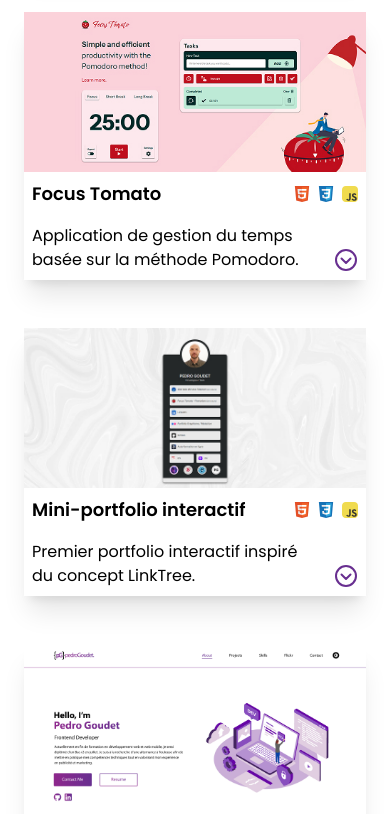
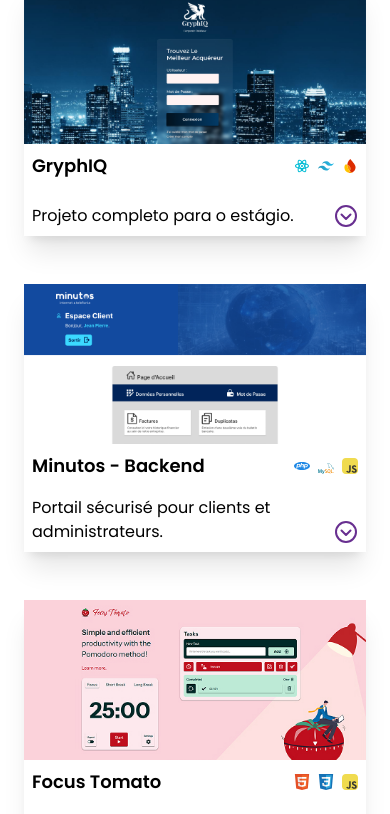
Before and after one commit to pmgoudet/portfolio-pedro, a React (Vite) app: page / in a window 390 px wide. Shown: the part 1613-2427 px from the top of the page. Built offline with nearby package versions, Linux system fonts and the light colour scheme; what tailwind-hamburgers would draw is missing.

Commit message:
Projets Ok
acho

```diff
--- a/src/components/Project.tsx
+++ b/src/components/Project.tsx
@@ -1,7 +1,6 @@
-// import React from 'react';
 import iconDownArrow from '../assets/icon/arrow-down.svg'
 import Button from './Button'
-import { useState, useRef, useEffect } from 'react';
+import { useState, useRef, useEffect } from 'react'
 
 type ProjectProps = {
   title: string;
@@ -14,15 +13,15 @@ type ProjectProps = {
 const Project = ({ title, subtitle, description, img, technologies }: ProjectProps) => {
 
   const icons: string[] = technologies;
-
-  const [openProject, setOpenProject] = useState<boolean>(false)
-
-  const onOpenProject = () => {
-    setOpenProject(!openProject)
-  }
+  const [openProject, setOpenProject] = useState<boolean>(false);
 
   const projectRef = useRef<HTMLDivElement>(null);
 
+  const onOpenProject = () => {
+    setOpenProject(!openProject);
+  }
+
+  // Fechar o projeto se clicar fora
   useEffect(() => {
     function handleClickOutside(event: MouseEvent) {
       if (projectRef.current && !projectRef.current.contains(event.target as Node)) {
@@ -30,46 +29,53 @@ const Project = ({ title, subtitle, description, img, technologies }: ProjectPro
       }
     }
 
-    document.addEventListener("mousedown", handleClickOutside);
+    document.addEventListener("click", handleClickOutside);
 
     return () => {
-      document.removeEventListener("mousedown", handleClickOutside);
+      document.removeEventListener("click", handleClickOutside);
     };
   }, []);
 
+  return (
+    <div className="shadow-xl md:w-[45%] lg:duration-300 lg:w-1/4 lg:hover:scale-110" ref={projectRef}>
 
-  return (
-    <div className="shadow-xl md:w-[45%] lg:w-1/4">
       {/* HOVER */}
       <div className={`relative w-full h-40 group overflow-hidden box-border bg-cover`} style={{ backgroundImage: `url(${img})` }}>
         <div className="absolute inset-0 bg-black bg-opacity-90 text-white opacity-0 group-hover:opacity-100 transition-opacity p-2 hidden lg:flex">
-          <p>{description}</p>
+          <p className='text-sm font-light'>{description}</p>
         </div>
       </div>
-      <div className=" bg-white relative">
-        <div className=''>
-          <div className='flex justify-between items-center'>
+
+      <div className="bg-white relative">
+        <div className="">
+          <div className="flex justify-between items-center">
             <h3 className="p-2 text-lg font-semibold">{title}</h3>
-            <div className='p-2 flex gap-2 justify-end items-end '>
+            <div className="p-2 flex gap-2 justify-end items-end ">
               {icons.map((icon, index) => (
-                <img key={index} src={icon} alt={`Logo ${icon}`} className='w-4' />
+                <img key={index} src={icon} alt={`Logo ${icon}`} className="w-4" />
               ))}
             </div>
           </div>
-          <div className='flex items-end justify-between gap-4 mt-2 '>
+          <div className="flex items-end justify-between gap-4 mt-2">
             <p className="text-base px-2 pb-2">{subtitle}</p>
-            <img src={iconDownArrow} alt="Arrow Down Icon" onClick={onOpenProject} className={`transition-transform duration-500 p-2  ${openProject ? 'rotate-180' : 'rotate-0'}`}
+            <img
+              src={iconDownArrow}
+              alt="Arrow Down Icon"
+              onClick={onOpenProject}
+              className={`transition-transform duration-500 p-2 lg:hidden ${openProject ? 'rotate-180' : 'rotate-0'}`}
             />
           </div>
         </div>
-        {/* HIDDEN DIV */}
-        <div ref={projectRef} className={`absolute overflow-hidden transition-all duration-500 p-2 z-10 shadow-xl border-t-white bg-white ${openProject ? 'max-h-[500px] opacity-100' : 'max-h-0 opacity-0'}`}>
-          <p className='mb-2'>{description}</p>
-          <div className='flex gap-4 justify-end '>
+
+        {/* DIV OCULTA - MUDANÇA DE VISIBILIDADE */}
+        <div className={`absolute overflow-hidden transition-all duration-500 p-2 z-10 shadow-xl border-t-white bg-white ${openProject ? 'max-h-[500px] opacity-100' : 'max-h-0 opacity-0'}`}>
+          <p className="mb-2">{description}</p>
+          <div className="flex gap-4 justify-end">
             <Button variant="primary-sm">GitHub</Button>
-            <Button variant='secondary-sm'>Site</Button>
+            <Button variant="secondary-sm">Site</Button>
           </div>
         </div>
+
       </div>
     </div>
   );
--- a/src/components/ProjectsSection.tsx
+++ b/src/components/ProjectsSection.tsx
@@ -5,6 +5,7 @@ import php from '../assets/icon/php-icon-hover.svg'
 import sql from '../assets/icon/mysql-icon-hover.svg'
 import react from '../assets/icon/react-icon-hover.svg'
 import tailwind from '../assets/icon/tailwind-icon-hover.svg'
+import firebase from '../assets/icon/firebase.svg'
 
 import Project from "./Project";
 
@@ -24,7 +25,21 @@ function ProjectSection() {
           technologies={[html, css, js]} />
 
         <Project
-          title="Minutos Telecom - Backend"
+          title="Portfolio professionnel"
+          subtitle="Premier portfolio axé sur l'UX/UI et le développement front-end."
+          description="Projet de portfolio développé dans un but d'apprentissage, combinant React et Tailwind CSS. Forte attention portée à l'ergonomie (UX) et à l'interface utilisateur (UI) pour offrir une expérience moderne et réactive."
+          img="/img/print-portfolio.jpg"
+          technologies={[react, tailwind]} />
+
+        <Project
+          title="GryphIQ"
+          subtitle='Projeto completo para o estágio.'
+          description="Développement d'un site avec gestion de connexion, création d'API, tableau filtrable, intégration Firebase et fonctionnalité de glisser-déposer. Projet ambitieux réalisé en un mois avec une approche agile."
+          img="/img/print-gryphiq.jpg"
+          technologies={[react, tailwind, firebase]} />
+
+        <Project
+          title="Minutos - Backend"
           subtitle='Portail sécurisé pour clients et administrateurs.'
           description="Développement d'un espace client et d'un tableau de bord administrateur avec authentification sécurisée. Gestion complète des utilisateurs et des administrateurs via des opérations CRUD, conforme au modèle MVC orienté objet. Projet conçu pour garantir modularité, évolutivité et maintenabilité."
           img="/img/print-minutos-back.jpg"
@@ -32,8 +47,8 @@ function ProjectSection() {
 
         <Project
           title="Focus Tomato"
-          subtitle='Application de gestion du temps basée sur la méthode Pomodoro.'
-          description="Création d'une application front-end réactive permettant de démarrer, mettre en pause et réinitialiser un minuteur Pomodoro. Gestion complète des tâches (CRUD), persistance des données avec localStorage, utilisation de data attributes, et fonctionnalités de glisser-déposer pour une meilleure expérience utilisateur."
+          subtitle='App de gestion du temps basée sur la méthode Pomodoro.'
+          description="Application front-end réactive pour gérer un minuteur Pomodoro avec démarrage, pause et réinitialisation. Fonctionnalités CRUD pour les tâches, persistance avec localStorage, utilisation des data attributes et support du glisser-déposer pour une meilleure expérience utilisateur."
           img="/img/print-focus-tomato.jpg"
           technologies={[html, css, js]} />
 
@@ -44,12 +59,6 @@ function ProjectSection() {
           img="/img/print-linktree.jpg"
           technologies={[html, css, js]} />
 
-        <Project
-          title="Portfolio professionnel"
-          subtitle="Premier portfolio axé sur l'UX/UI et le développement front-end."
-          description="Projet de portfolio développé dans un but d'apprentissage, combinant React et Tailwind CSS. Forte attention portée à l'ergonomie (UX) et à l'interface utilisateur (UI) pour offrir une expérience moderne et réactive."
-          img="/img/print-portfolio.jpg"
-          technologies={[react, tailwind]} />
 
       </div>
 
```
Also changed, not shown: public/img/print-gryphiq.jpg (added), src/assets/icon/firebase.svg (added).
